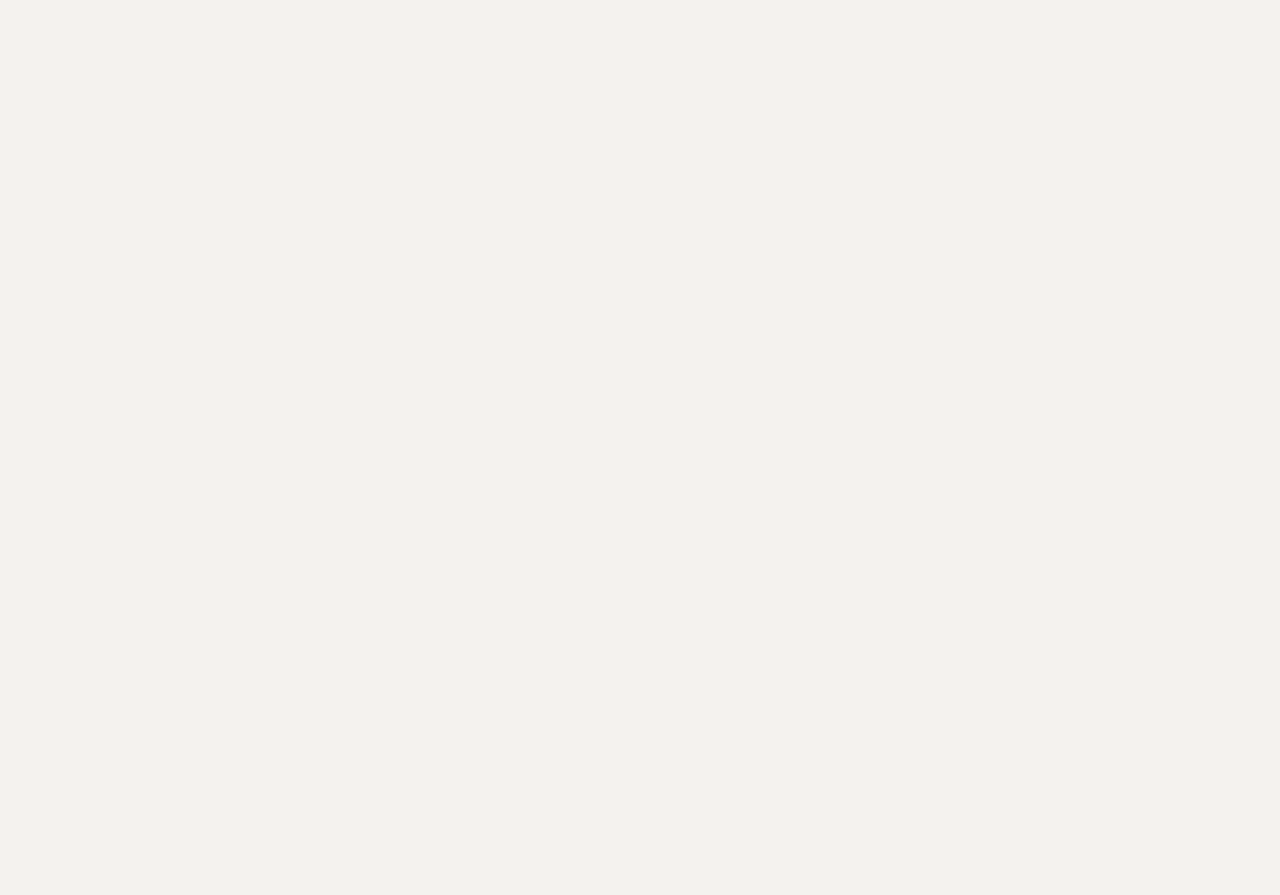
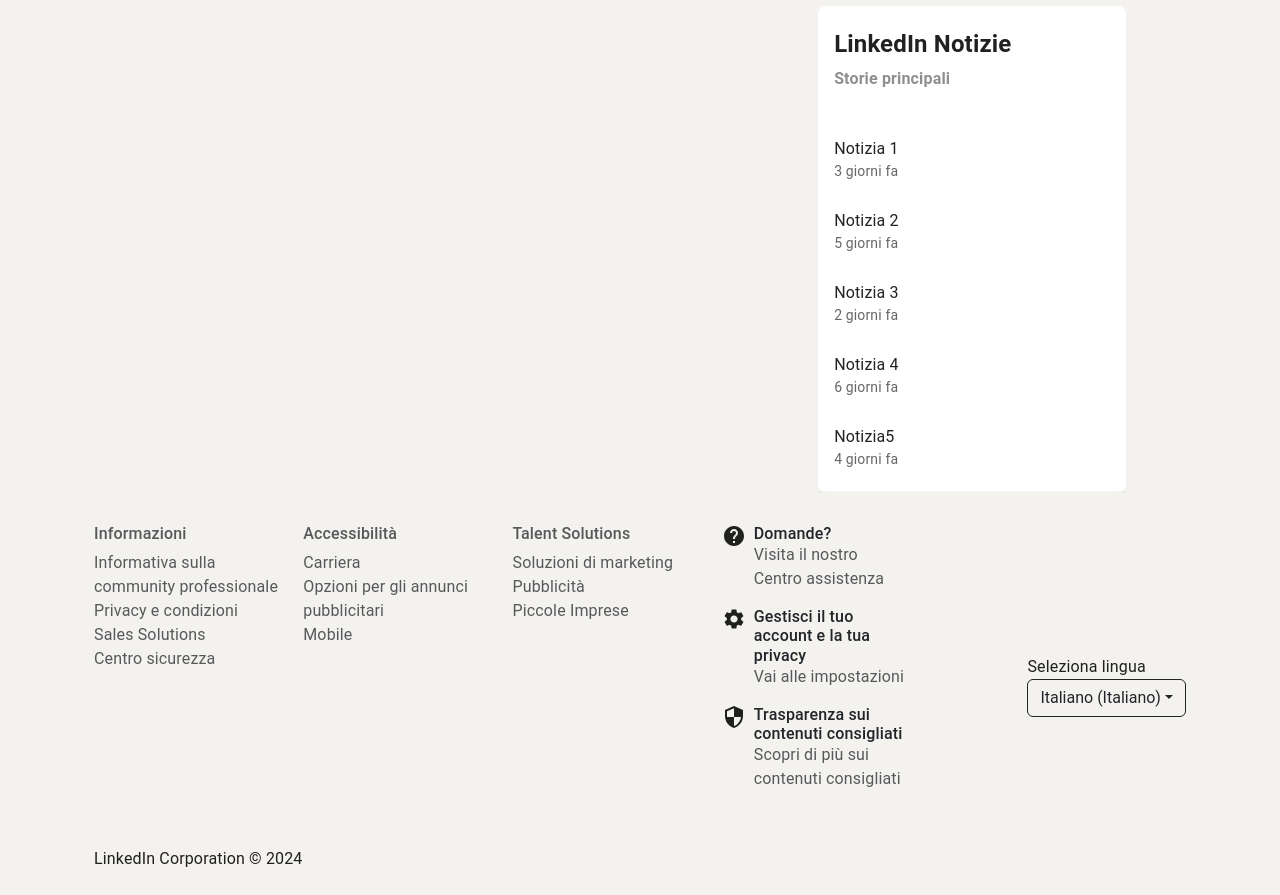
Before and after one commit to SamueleCastaldo01/clone-linkedin, a React (Create React App) app: page / in a window 1280 px wide. Shown: the part 780-1675 px from the top of the page. Before the commit the page ends 800 px from the top, so only its background shows below. Built offline with nearby package versions, Linux system fonts and the light colour scheme.

Commit message:
merge completo

```diff
--- a/src/App.css
+++ b/src/App.css
@@ -122,3 +122,14 @@
   font-size: 13px;
   color: gray;
 }
+
+/* footer style hover */
+.divFooter a {
+  text-decoration: none;
+  color: #6c757d;
+}
+
+.divFooter a:hover {
+  color: #0477f3;
+  text-decoration: underline;
+}
--- /dev/null
+++ b/src/components/MyFooter.jsx
@@ -0,0 +1,208 @@
+import { Container, Row, Col, Dropdown } from "react-bootstrap";
+import HelpIcon from "@mui/icons-material/Help";
+import SettingsIcon from "@mui/icons-material/Settings";
+import SecurityIcon from "@mui/icons-material/Security";
+
+const MyFooter = () => {
+  return (
+    <div className="text-center text-lg-start divFooter">
+      <Container className="p-4 ">
+        <Row>
+          <Col lg={9}>
+            <Row>
+              {/* Section: Links 1 */}
+              <Col lg={3} md={6} className="mb-4">
+                <a
+                  href="https://about.linkedin.com/it-it"
+                  className="text-body text-muted"
+                >
+                  <h6 className="text-muted">Informazioni</h6>
+                </a>
+                <ul className="list-unstyled">
+                  <li>
+                    <a
+                      href="https://it.linkedin.com/legal/professional-community-policies?"
+                      className="text-body text-muted"
+                    >
+                      Informativa sulla community professionale
+                    </a>
+                  </li>
+                  <li>
+                    <a
+                      href="https://it.linkedin.com/legal/privacy-policy?"
+                      className="text-muted text-body"
+                    >
+                      Privacy e condizioni
+                    </a>
+                  </li>
+                  <li>
+                    <a
+                      href="https://business.linkedin.com/sales-solutions?trk=flagship_nav&veh=li-footer-lss-control&src=li-footer"
+                      className="text-body text-muted"
+                    >
+                      Sales Solutions
+                    </a>
+                  </li>
+                  <li>
+                    <a
+                      href="https://about.linkedin.com/transparency"
+                      className="text-body text-muted"
+                    >
+                      Centro sicurezza
+                    </a>
+                  </li>
+                </ul>
+              </Col>
+
+              {/* Section: Links 2 */}
+              <Col lg={3} md={6} className="mb-4">
+                <a
+                  href=" https://it.linkedin.com/accessibility?"
+                  className="text-body text-muted"
+                >
+                  <h6 className="text-muted">Accessibilità</h6>
+                </a>
+                <ul className="list-unstyled">
+                  <li>
+                    <a
+                      href="https://careers.linkedin.com/ "
+                      className="text-body text-muted"
+                    >
+                      Carriera
+                    </a>
+                  </li>
+                  <li>
+                    <a
+                      href="https://www.linkedin.com/help/linkedin/answer/a1342443/?lang=it"
+                      className="text-body text-muted"
+                    >
+                      Opzioni per gli annunci pubblicitari
+                    </a>
+                  </li>
+                  <li>
+                    <a
+                      href="https://mobile.linkedin.com/it-it"
+                      className="text-body text-muted"
+                    >
+                      Mobile
+                    </a>
+                  </li>
+                </ul>
+              </Col>
+
+              {/* Section: Links 3 */}
+              <Col lg={3} md={6} className="mb-4">
+                <a
+                  href="https://business.linkedin.com/it-it/talent-solutions?trk=flagship_nav&veh=li-footer-lts-control-it-it&src=li-footer"
+                  className="text-body text-muted"
+                >
+                  <h6 className="text-muted">Talent Solutions</h6>
+                </a>
+                <ul className="list-unstyled mb-0">
+                  <li>
+                    <a
+                      href="https://business.linkedin.com/it-it/marketing-solutions?trk=n_nav_lms_f&src=li-footer"
+                      className="text-body text-muted"
+                    >
+                      Soluzioni di marketing
+                    </a>
+                  </li>
+                  <li>
+                    <a
+                      href="https://business.linkedin.com/it-it/marketing-solutions/ads-b?trk=n_nav_ads_f&adobe_mc_sdid=SDID%3D4D1F1EDF6702156B-33F83A73F56E0218%7CMCORGID%3D14215E3D5995C57C0A495C55%40AdobeOrg%7CTS%3D1725877938&adobe_mc_ref=https%3A%2F%2Fwww.linkedin.com%2F"
+                      className="text-body text-muted"
+                    >
+                      Pubblicità
+                    </a>
+                  </li>
+                  <li>
+                    <a
+                      href="https://business.linkedin.com/grow?&src=li-footer"
+                      className="text-body text-muted"
+                    >
+                      Piccole Imprese
+                    </a>
+                  </li>
+                </ul>
+              </Col>
+
+              {/* Section: Links 4 */}
+              <Col lg={3} md={6} className="mb-4">
+                <ul className="list-unstyled">
+                  <div className="d-flex align-items-start">
+                    <HelpIcon className="me-2" />
+                    <li>
+                      <a
+                        href="https://www.linkedin.com/help/linkedin?trk=d_flagship3_profile_view_base"
+                        className="text-body"
+                      >
+                        <h6 className="text-body mb-0">Domande?</h6>
+                      </a>
+                      <p className="text-muted">
+                        Visita il nostro Centro assistenza
+                      </p>
+                    </li>
+                  </div>
+                  <div className="d-flex align-items-start">
+                    <SettingsIcon className="me-2" />
+                    <li>
+                      <a
+                        href="https://www.linkedin.com/mypreferences/d/categories/account"
+                        className="text-body"
+                      >
+                        <h6 className="text-body mb-0">
+                          Gestisci il tuo account e la tua privacy
+                        </h6>
+                      </a>
+                      <p className="text-muted">Vai alle impostazioni</p>
+                    </li>
+                  </div>
+                  <div className="d-flex align-items-start">
+                    <SecurityIcon className="me-2" />
+
+                    <li>
+                      <a
+                        href="https://www.linkedin.com/help/linkedin/answer/a1339724"
+                        className="text-body"
+                      >
+                        <h6 className="text-body mb-0">
+                          Trasparenza sui contenuti consigliati
+                        </h6>
+                      </a>
+                      <p className="text-muted">
+                        Scopri di più sui contenuti consigliati
+                      </p>
+                    </li>
+                  </div>
+                </ul>
+              </Col>
+            </Row>
+          </Col>
+
+          {/* Language Dropdown */}
+          <Col lg={3} className="d-flex align-items-center justify-content-end">
+            <Dropdown>
+              <p className="mb-0">Seleziona lingua</p>
+              <Dropdown.Toggle variant="outline-dark" id="dropdown-language">
+                Italiano (Italiano)
+              </Dropdown.Toggle>
+
+              <Dropdown.Menu>
+                <Dropdown.Item href="#/action-1">Italiano</Dropdown.Item>
+                <Dropdown.Item href="#/action-2">English</Dropdown.Item>
+                <Dropdown.Item href="#/action-3">Français</Dropdown.Item>
+                <Dropdown.Item href="#/action-4">Español</Dropdown.Item>
+                <Dropdown.Item href="#/action-5">Deutsch</Dropdown.Item>
+              </Dropdown.Menu>
+            </Dropdown>
+          </Col>
+        </Row>
+        <div>LinkedIn Corporation © 2024</div>
+      </Container>
+
+      {/* Copyright */}
+    </div>
+  );
+};
+
+export default MyFooter;
--- a/src/pages/Profile.js
+++ b/src/pages/Profile.js
@@ -1,6 +1,8 @@
 import TabProfile from "../components/TabProfile";
 import MySidebar from "../components/MyProfileSidebar";
 import NavComponent from "../components/NavComponent";
+import MyFooter from "../components/MyFooter";
+import MyHomeSIdebar from "../components/MyHomeSidebar";
 
 function Profile() {
   return (
@@ -17,10 +19,13 @@
             </div>
             <div className="col-4">
               <MySidebar />
+              <MyHomeSIdebar />
             </div>
           </div>
         </main>
-        <footer></footer>
+        <footer>
+          <MyFooter />
+        </footer>
       </div>
     </>
   );
```
